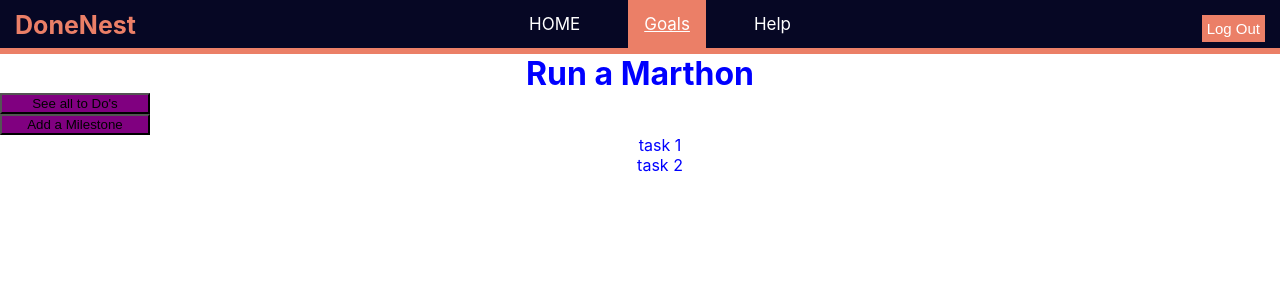
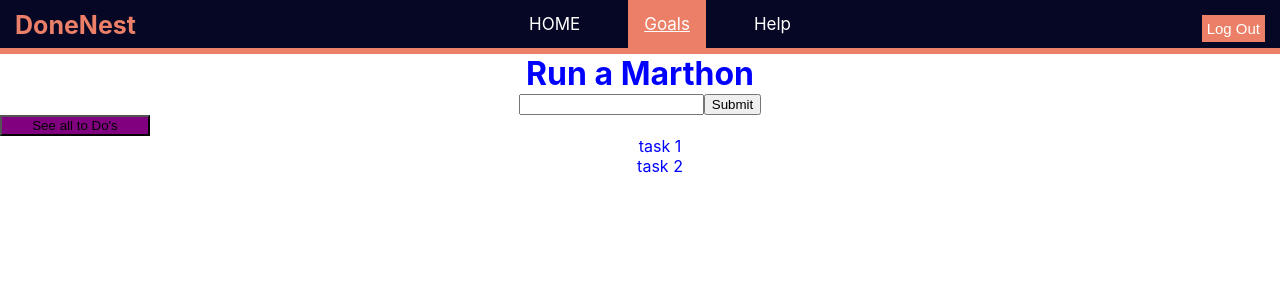
Before and after one commit to JamesB94/Boolean-final-project, a React (Create React App) app in the folder my-app/: page /Goals/1 in a window 1280 px wide. Shown: the top 300 px of the page. Built offline with nearby package versions, Linux system fonts and the light colour scheme; data requests are answered from the project's data file.

Commit message:
adding user input to task

```diff
--- a/my-app/data/db.json
+++ b/my-app/data/db.json
@@ -22,6 +22,7 @@
       }
         ]
       },
+
       {
         "id":2,
         "task": "task 2",
--- a/my-app/src/components/Goals/GoalTasks.jsx
+++ b/my-app/src/components/Goals/GoalTasks.jsx
@@ -1,43 +1,56 @@
 import { useLoaderData, useParams } from "react-router-dom";
-import React, { useState } from 'react';
+import React, { useState, useRef  } from 'react';
 import './GoalTask.css'
 
 export default function GoalTasks() {
 
     const [tasksOpen, settasksOpen] = useState(false);
 
+    const inputRef = useRef('null');
+
     const { id } = useParams()
 
     const data = useLoaderData()
 
-    // const nestedData = [].concat(...data.task.map(value => value.nestedTask));
+    const addMileStone = (event) => {
+        event.preventDefault();
+        const userInput = inputRef.current.value;
+        const userTask = userInput
+        const tasks = data.task
 
-    // const nestedData = data.task.map((value) => {
-    //     console.log('this is the first task', value.task)
-    //     return value.nestedTask.map((task) => {
-    //         console.log('this is the nested data', task.nestedTask)
-    //     })
+        //console.log('here is data ' , tasks)
+        const newObj = {"id":data.task.length+1,"task": userTask,"done": false, "nestedTask":[] }
 
-    // })
+        tasks.push(newObj)
 
-    //  console.log('this is a nested test', nestedData);
+        console.log('data has been pushed', data)
+        //console.log('Here is the input ',newObj);
+    }
+
+    //addMileStone()
 
 
 
-//     const nestedData = data.task.map((value) => {
-//         return value.nestedTask.map((task) => task)
-// });
 
-
-
-//     console.log('this is a nested test', nestedData )
 
 
     return (
         <div className="tasks">
             <h1> {data.goalName}</h1>
+
+            <div className="addAMilestone">
+                <form onSubmit={addMileStone}>
+                    <input
+                        type="text" ref={inputRef}
+                    />
+                    <button type="submit">Submit</button>
+                </form>
+            </div>
+
+
+
             <button onClick={() => settasksOpen(!tasksOpen)}>See all to Do's</button>
-            <button>Add a Milestone</button>
+
             {/* Goal.css to change Goal color */}
 
         <ul>
@@ -123,3 +136,29 @@ export const goalTasksLoader = async ({ params }) => {
       // nestedData.map((nestedValue) => (
                     //     <li key={nestedValue.nestedId}>{nestedData}</li>
                     // ))
+
+
+
+
+
+                      // const nestedData = [].concat(...data.task.map(value => value.nestedTask));
+
+    // const nestedData = data.task.map((value) => {
+    //     console.log('this is the first task', value.task)
+    //     return value.nestedTask.map((task) => {
+    //         console.log('this is the nested data', task.nestedTask)
+    //     })
+
+    // })
+
+    //  console.log('this is a nested test', nestedData);
+
+
+
+//     const nestedData = data.task.map((value) => {
+//         return value.nestedTask.map((task) => task)
+// });
+
+
+
+//     console.log('this is a nested test', nestedData )
```
